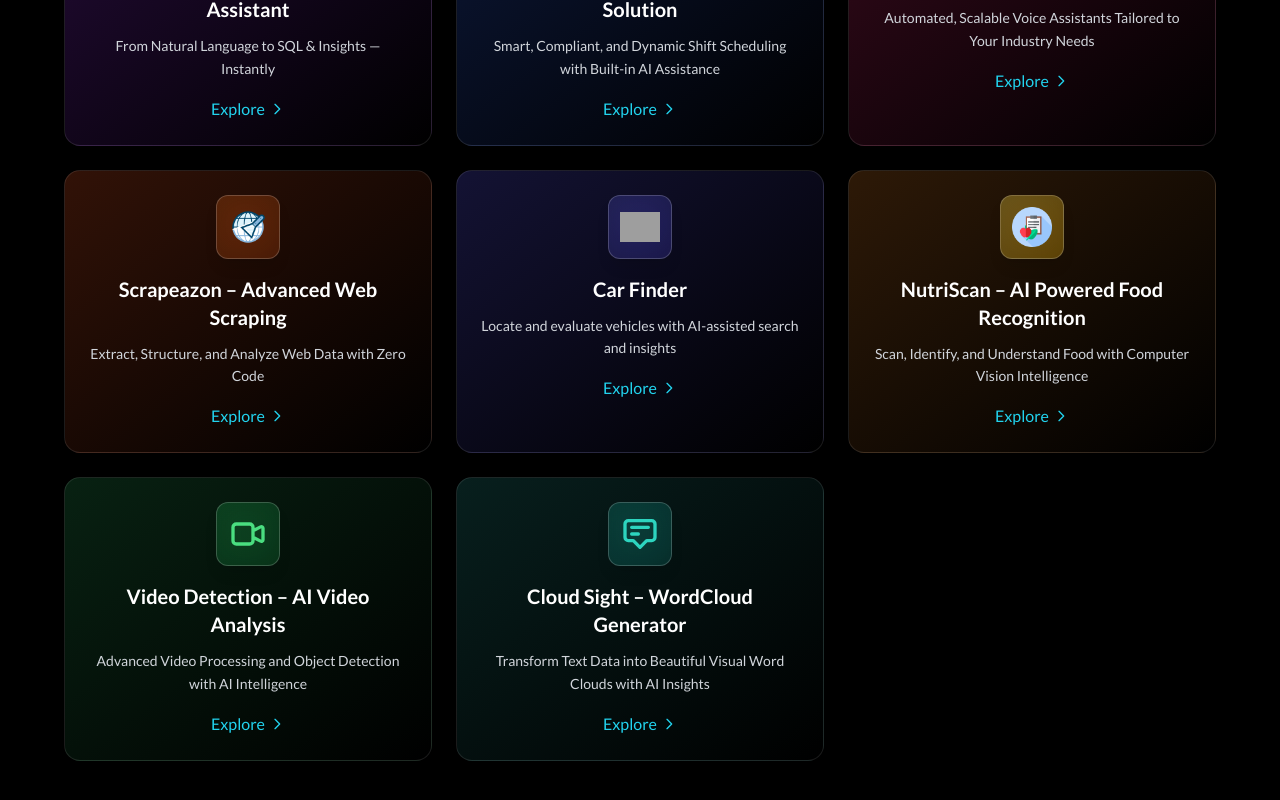
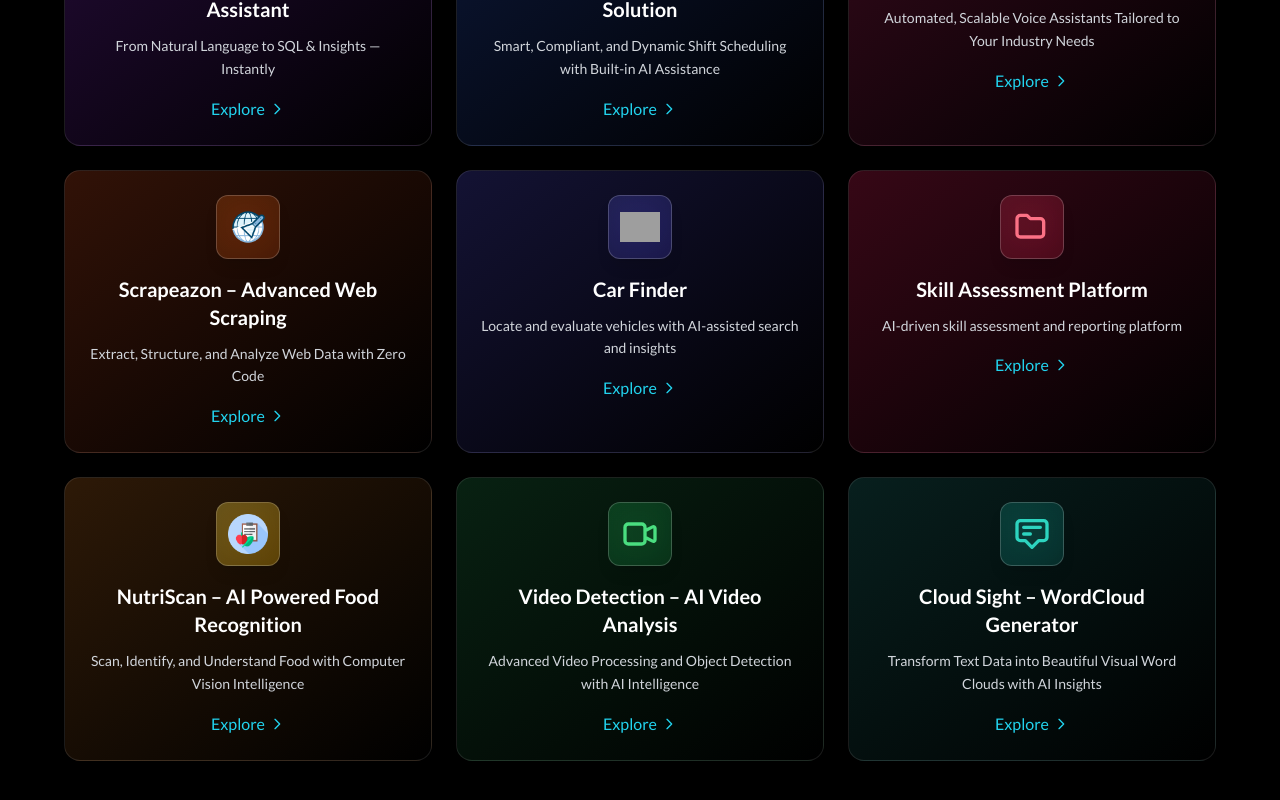
Before and after one commit to moktiksalgotra/QuantAI-Solutions, a React (Vite) app: page / in a window 1280 px wide. Shown: the part 894-1694 px from the top of the page. Built offline with nearby package versions, Linux system fonts and the light colour scheme; grey boxes are pictures that could not be loaded.

Commit message:
Added Skill Assesment Platform

```diff
--- a/src/App.tsx
+++ b/src/App.tsx
@@ -116,7 +116,8 @@
 
             {/* Grid Container */}
             <div className="grid grid-cols-1 md:grid-cols-2 lg:grid-cols-3 gap-6">
-              {/* First Card */}
+              {/* Row 1 - Core Tools */}
+              {/* Quant - Query */}
               <motion.div
                 variants={{
                   hidden: { y: 40, opacity: 0 },
@@ -150,7 +151,7 @@
                 </div>
               </motion.div>
 
-              {/* Second Card */}
+              {/* Q-Roster */}
               <motion.div
                 variants={{
                   hidden: { y: 40, opacity: 0 },
@@ -184,7 +185,7 @@
                 </div>
               </motion.div>
 
-              {/* Third Card */}
+              {/* VoiceOps */}
               <motion.div
                 variants={{
                   hidden: { y: 40, opacity: 0 },
@@ -221,7 +222,8 @@
                 </div>
               </motion.div>
 
-              {/* Fourth Card */}
+              {/* Row 2 - Web & Car tools */}
+              {/* Scrapeazon */}
               <motion.div
                 variants={{
                   hidden: { y: 40, opacity: 0 },
@@ -255,7 +257,7 @@
                 </div>
               </motion.div>
 
-              {/* New Eighth Card - Car Finder (moved below Scrapeazon) */}
+              {/* Car Finder */}
               <motion.div
                 variants={{
                   hidden: { y: 40, opacity: 0 },
@@ -270,7 +272,6 @@
                 <div className="absolute inset-0 bg-gradient-to-br from-indigo-500/10 to-transparent opacity-0 group-hover:opacity-100 transition-opacity duration-300 rounded-2xl" />
                 <div className="relative mb-4">
                   <div className="w-16 h-16 flex items-center justify-center rounded-xl bg-gradient-to-br from-indigo-500/20 to-indigo-600/20 shadow-lg backdrop-blur-lg border border-white/20 group-hover:border-indigo-500/30 transition-all duration-300">
-                    {/* Use existing asset if present otherwise render SVG car icon */}
                     <img src="/car.png" alt="Car Finder Icon" className="w-10 h-10 object-contain" onError={(e:any)=>{e.currentTarget.onerror=null; e.currentTarget.outerHTML = `<svg class=\"w-10 h-10 text-indigo-400\" fill=\"none\" viewBox=\"0 0 24 24\" stroke=\"currentColor\"><path strokeLinecap=\"round\" strokeLinejoin=\"round\" strokeWidth={2} d=\"M3 13l1-2m0 0l1-2m-2 4h18m-2 0l1 2m0-2l1-2M7 21h10a2 2 0 002-2v-5H5v5a2 2 0 002 2zM7 13V9a4 4 0 018 0v4\" /></svg>`}} />
                   </div>
                 </div>
@@ -290,7 +291,44 @@
                 </div>
               </motion.div>
 
-              {/* Fifth Card */}
+              {/* Skill Assessment Folder */}
+              <motion.div
+                variants={{
+                  hidden: { y: 40, opacity: 0 },
+                  visible: { y: 0, opacity: 1 }
+                }}
+                whileInView="visible"
+                viewport={{ once: true, amount: 0.3 }}
+                initial="hidden"
+                whileHover={{ scale: 1.02, transition: { duration: 0.2 } }}
+                className="group relative bg-gradient-to-br from-rose-900/40 to-black/40 backdrop-blur-md p-6 rounded-2xl border border-white/10 hover:border-rose-500/50 transition-all duration-300 flex flex-col items-center text-center"
+              >
+                <div className="absolute inset-0 bg-gradient-to-br from-rose-500/10 to-transparent opacity-0 group-hover:opacity-100 transition-opacity duration-300 rounded-2xl" />
+                <div className="relative mb-4">
+                  <div className="w-16 h-16 flex items-center justify-center rounded-xl bg-gradient-to-br from-rose-500/20 to-rose-600/20 shadow-lg backdrop-blur-lg border border-white/20 group-hover:border-rose-500/30 transition-all duration-300">
+                    <svg className="w-10 h-10 text-rose-400" fill="none" viewBox="0 0 24 24" stroke="currentColor">
+                      <path strokeLinecap="round" strokeLinejoin="round" strokeWidth={2} d="M3 7a2 2 0 012-2h4l2 2h6a2 2 0 012 2v7a2 2 0 01-2 2H5a2 2 0 01-2-2V7z" />
+                    </svg>
+                  </div>
+                </div>
+                <div className="relative">
+                  <h3 className="text-xl font-semibold text-white mb-3 group-hover:text-transparent group-hover:bg-clip-text group-hover:bg-gradient-to-r group-hover:from-rose-400 group-hover:to-rose-200 transition-all duration-300">
+                    Skill Assessment Platform
+                  </h3>
+                  <p className="text-gray-300 mb-4 text-sm leading-relaxed">
+                    AI-driven skill assessment and reporting platform
+                  </p>
+                  <a href="https://skills-v2-frontend.onrender.com/" target="_blank" rel="noopener noreferrer" className="inline-flex items-center text-cyan-400 hover:text-cyan-300 transition-colors group-hover:translate-x-1 duration-300">
+                    Explore
+                    <svg className="w-4 h-4 ml-1 transform group-hover:translate-x-1 transition-transform" fill="none" viewBox="0 0 24 24" stroke="currentColor">
+                      <path strokeLinecap="round" strokeLinejoin="round" strokeWidth={2} d="M9 5l7 7-7 7" />
+                    </svg>
+                  </a>
+                </div>
+              </motion.div>
+
+              {/* Row 3 - Vision & Analytics */}
+              {/* NutriScan */}
               <motion.div
                 variants={{
                   hidden: { y: 40, opacity: 0 },
@@ -324,7 +362,7 @@
                 </div>
               </motion.div>
 
-              {/* Sixth Card - Video Detection */}
+              {/* Video Detection */}
               <motion.div
                 variants={{
                   hidden: { y: 40, opacity: 0 },
@@ -360,7 +398,7 @@
                 </div>
               </motion.div>
 
-              {/* Seventh Card - WordCloud - Centered */}
+              {/* Cloud Sight */}
               <motion.div
                 variants={{
                   hidden: { y: 40, opacity: 0 },
@@ -370,7 +408,7 @@
                 viewport={{ once: true, amount: 0.3 }}
                 initial="hidden"
                 whileHover={{ scale: 1.02, transition: { duration: 0.2 } }}
-                className="group relative bg-gradient-to-br from-teal-900/40 to-black/40 backdrop-blur-md p-6 rounded-2xl border border-white/10 hover:border-teal-500/50 transition-all duration-300 flex flex-col items-center text-center md:col-start-2 lg:col-start-2"
+                className="group relative bg-gradient-to-br from-teal-900/40 to-black/40 backdrop-blur-md p-6 rounded-2xl border border-white/10 hover:border-teal-500/50 transition-all duration-300 flex flex-col items-center text-center"
               >
                 <div className="absolute inset-0 bg-gradient-to-br from-teal-500/10 to-transparent opacity-0 group-hover:opacity-100 transition-opacity duration-300 rounded-2xl" />
                 <div className="relative mb-4">
```
